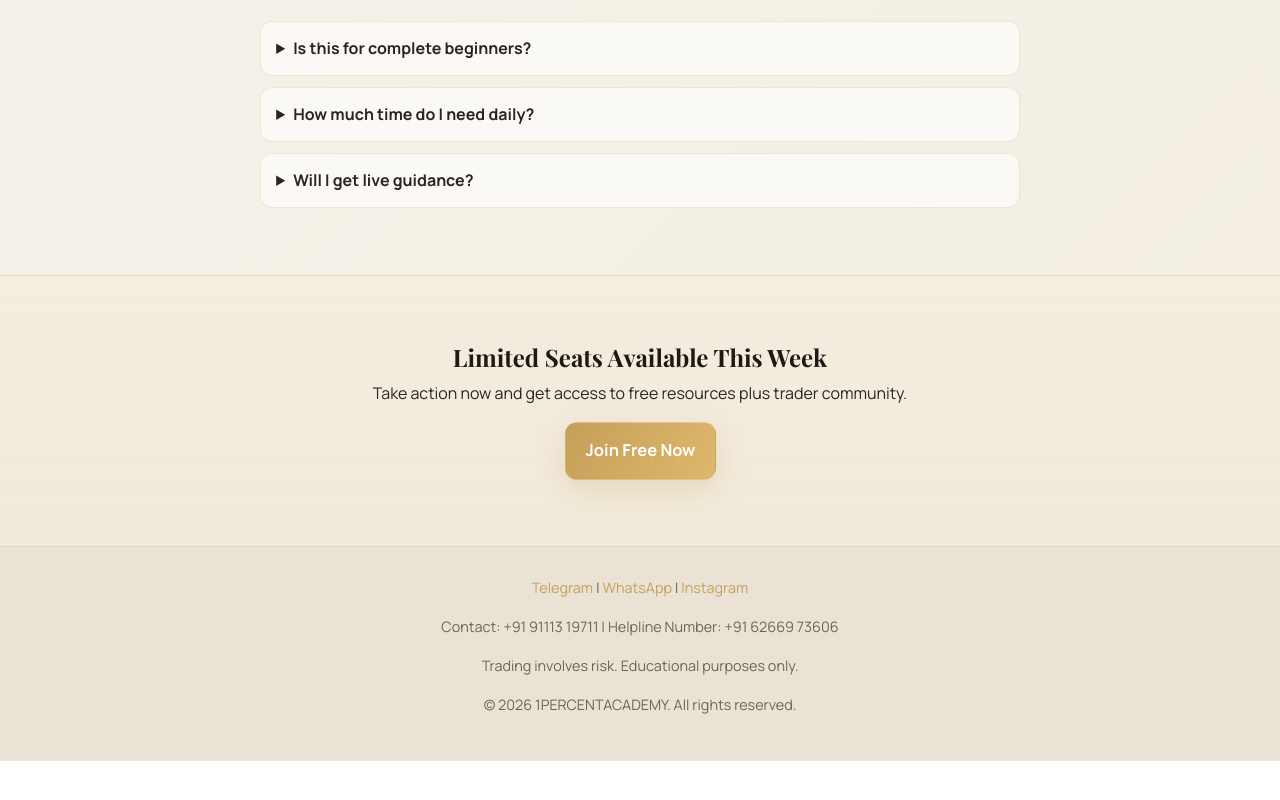
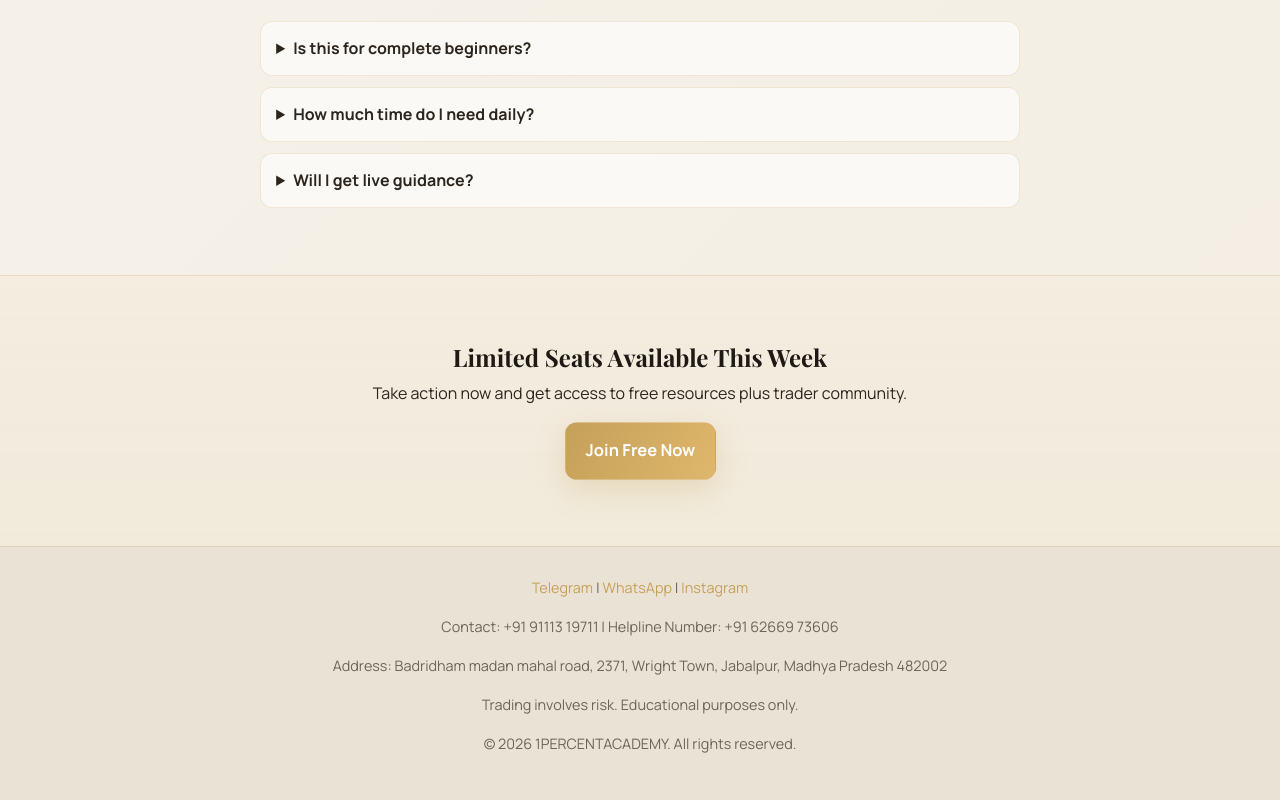
Before and after one commit to imshireenkhatoon-png/1-Academy, a website: page public/index.html in a window 1280 px wide. Shown: the part 4005-4805 px from the top of the page. Before the commit the page ends 4766 px from the top, so only its background shows below. Drawn offline with nearby package versions, Linux system fonts and the light colour scheme.

Commit message:
add address

```diff
--- a/public/index.html
+++ b/public/index.html
@@ -323,6 +323,9 @@
         <p>
           Contact: +91 91113 19711 | Helpline Number: +91 62669 73606
         </p>
+        <p>
+          Address: Badridham madan mahal road, 2371, Wright Town, Jabalpur, Madhya Pradesh 482002
+        </p>
         <p>Trading involves risk. Educational purposes only.</p>
         <p>&copy; <span id="year"></span> 1PERCENTACADEMY. All rights reserved.</p>
       </div>
```
